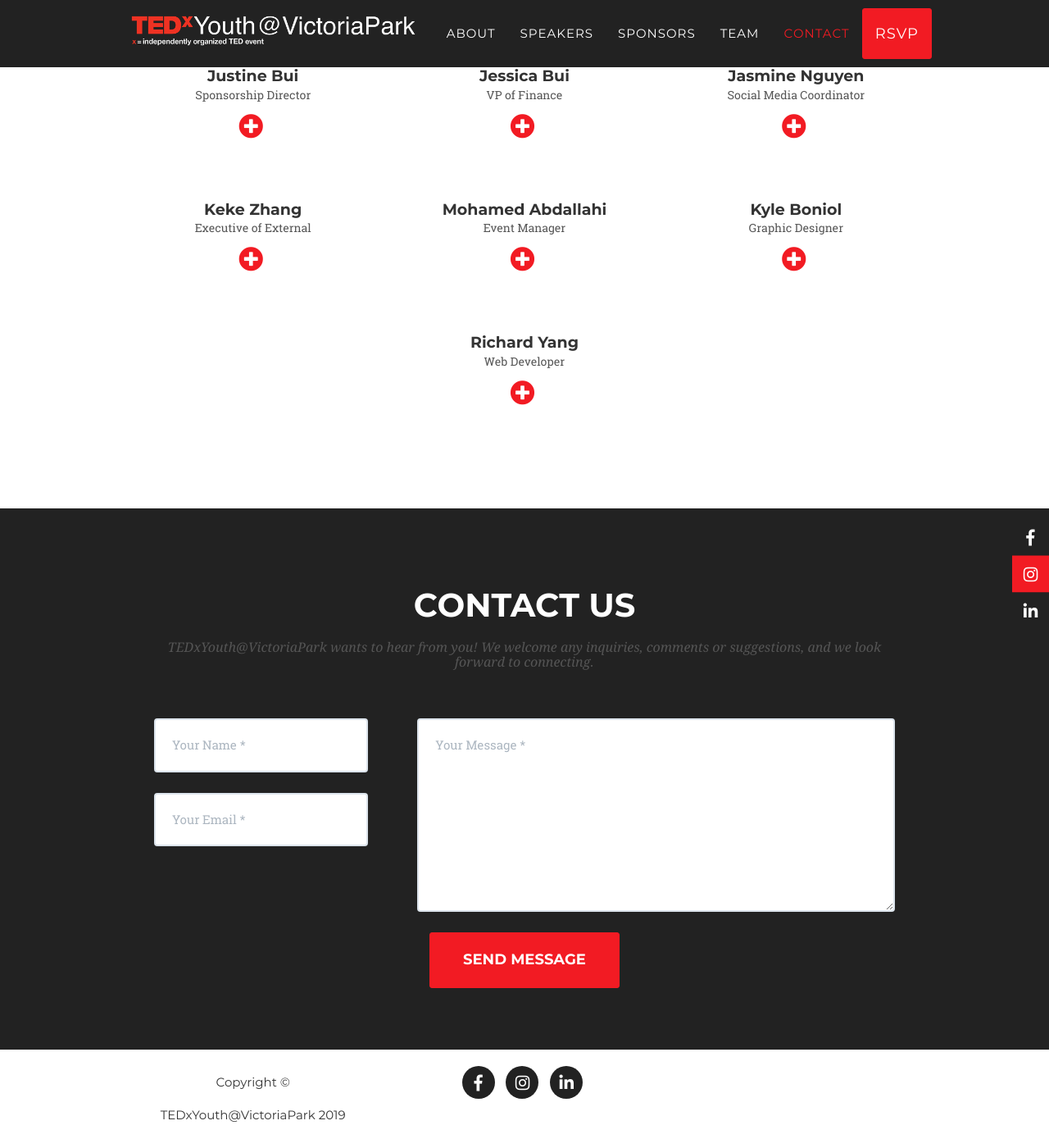
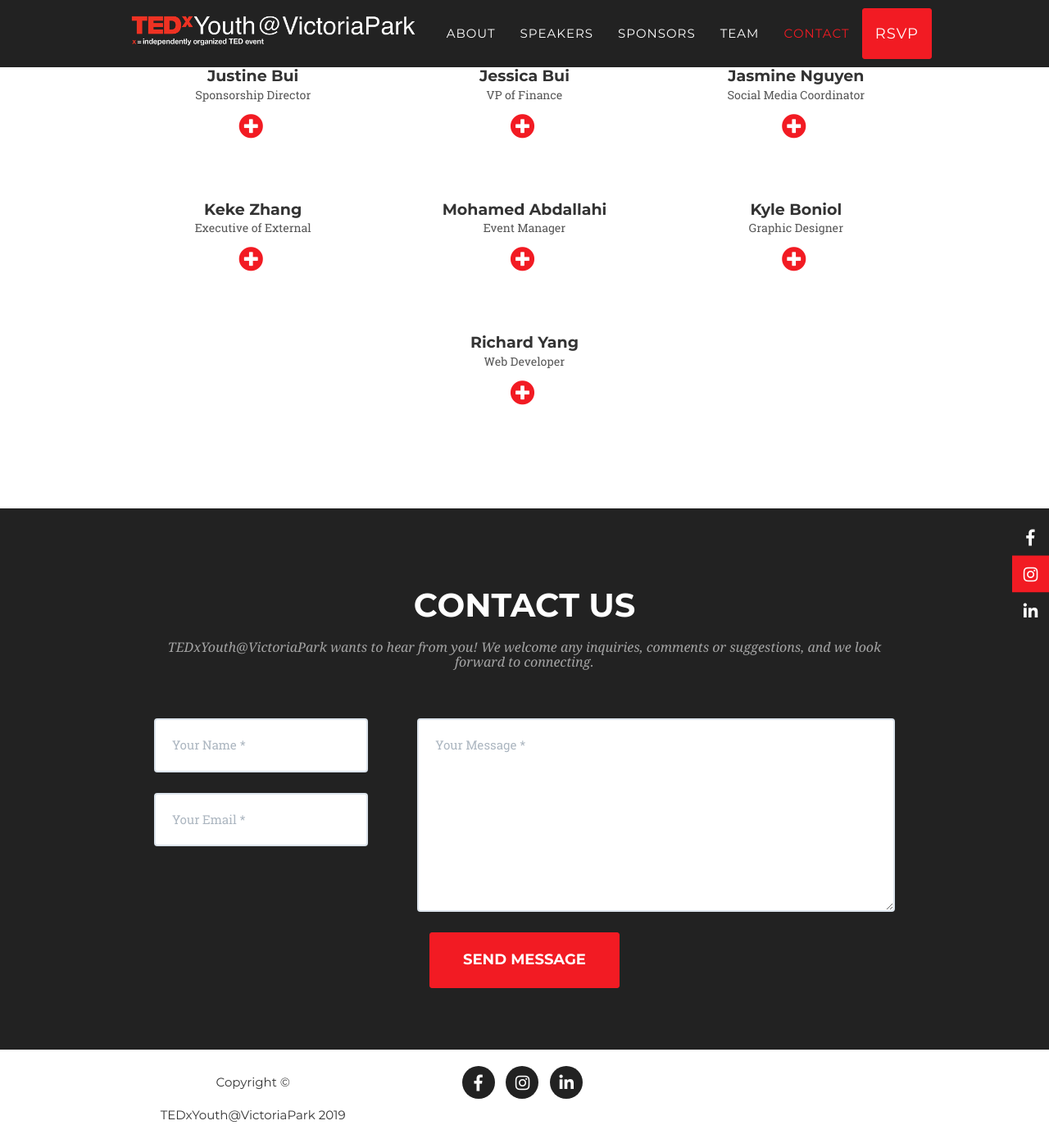
Before and after one commit to rxyang0/tedxyouthvictoriapark, a Jekyll site: the page built from index.html, in a window 1280 px wide and 1400 px high, scrolled down 3085 px. Shown: the whole window at 82% size. Built offline with Jekyll 4.4.1, drawn with Linux system fonts in a browser that asks for light colours.

Commit message:
Increase contast of contact section subheading text

```diff
--- a/_includes/contact.html
+++ b/_includes/contact.html
@@ -4,7 +4,7 @@
         <div class="row">
             <div class="col-lg-12 text-center">
                 <h2 class="section-heading">Contact Us</h2>
-                <h3 class="section-subheading text-muted" style="margin-bottom: 60px;">
+                <h3 class="section-subheading" style="margin-bottom: 60px;">
                     TEDxYouth@VictoriaPark wants to hear from you! We welcome any inquiries, comments or suggestions,
                     and we look forward to connecting.
                 </h3>
--- a/_sass/general.scss
+++ b/_sass/general.scss
@@ -872,3 +872,7 @@
 .tooltip.bottom {
     margin-top: 10px;
 }
+
+#contact h3.section-subheading {
+    color: #a5a5a5;
+}
```
